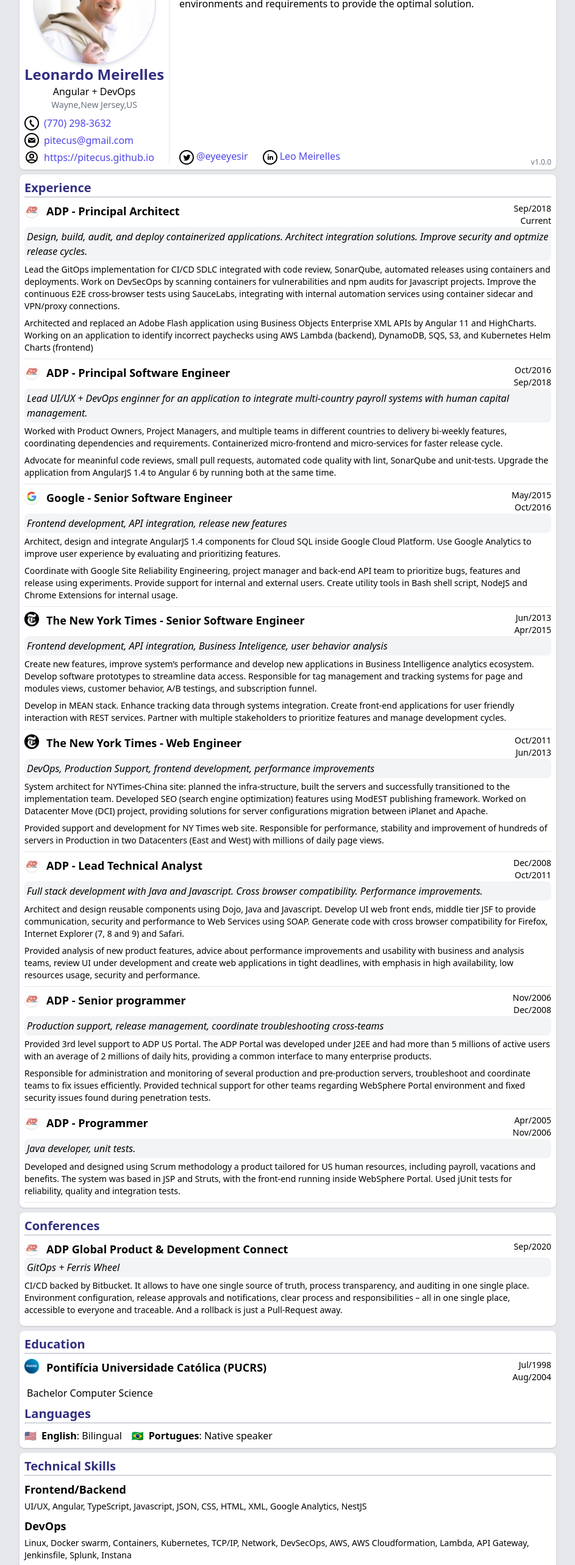
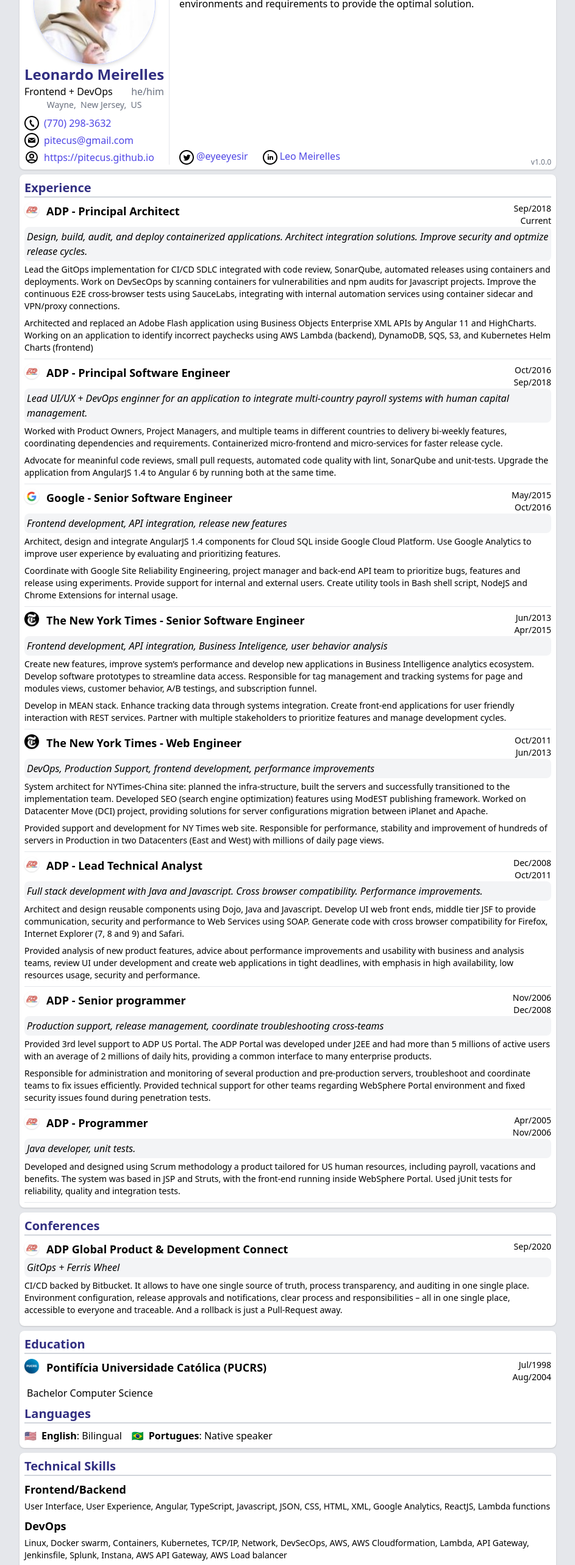
Before and after one commit to pitecus/resume-react, a React (Create React App) app: page /#/resume in a window 1280 px wide. Shown: the part 160-2726 px from the top of the page at 61% size, without its empty margins (168-1111 px from the left). Built offline with nearby package versions, Linux system fonts and the light colour scheme.

Commit message:
feat: add pronoun and small fixed

```diff
--- a/public/assets/resume.json
+++ b/public/assets/resume.json
@@ -2,7 +2,7 @@
   "awards": [],
   "basics": {
     "email": "pitecus@gmail.com",
-    "label": "Angular + DevOps",
+    "label": "Frontend + DevOps",
     "location": {
       "address": "",
       "city": "Wayne",
@@ -13,6 +13,7 @@
     "name": "Leonardo Meirelles",
     "phone": "(770) 298-3632",
     "picture": "leo-meirelles.jpeg",
+    "pronoun": "he/him",
     "profiles": [
       {
         "network": "Twitter",
@@ -63,7 +64,8 @@
   "skills": [
     {
       "keywords": [
-        "UI/UX",
+        "User Interface",
+        "User Experience",
         "Angular",
         "TypeScript",
         "Javascript",
@@ -72,7 +74,8 @@
         "HTML",
         "XML",
         "Google Analytics",
-        "NestJS"
+        "ReactJS",
+        "Lambda functions"
       ],
       "level": "Master",
       "name": "Frontend/Backend"
@@ -90,7 +93,9 @@
         "AWS Cloudformation, Lambda, API Gateway",
         "Jenkinsfile",
         "Splunk",
-        "Instana"
+        "Instana",
+        "AWS API Gateway",
+        "AWS Load balancer"
       ],
       "level": "Master",
       "name": "DevOps"
--- a/src/resume/Experience.tsx
+++ b/src/resume/Experience.tsx
@@ -47,7 +47,7 @@ const Experience = (props: {
       {/* Highlights */}
       {
         props.work.highlights.map((highlight: string) =>
-          <p className="mb-2 text-sm print:text-xs">
+          <p className="mb-2 text-sm print:text-xs" key={highlight}>
             {highlight}
           </p>)
       }
--- a/src/resume/Profile.tsx
+++ b/src/resume/Profile.tsx
@@ -6,7 +6,7 @@ const Profile = (props: {
   return <a
     rel="noopener noreferrer"
     target="_blank"
-    href="{{profile.url}}">
+    href={props.profile.url}>
     {/* Twitter */}
     {
       props.profile.network === 'Twitter' &&
--- a/src/resume/Resume.tsx
+++ b/src/resume/Resume.tsx
@@ -44,7 +44,7 @@ class Resume extends React.Component<
     fetch("/assets/resume.json")
       // Extract only the json portion of the request.
       .then(res => res.json())
-      // PRocess the result.
+      // Process the result.
       .then(
         (result: IResume) => {
           this.setState({
@@ -64,7 +64,7 @@ class Resume extends React.Component<
     fetch("/assets/release.json")
       // Extract only the json portion of the request.
       .then(res => res.json())
-      // PRocess the result.
+      // Process the result.
       .then(
         (result: IRelease) => {
           this.setState({
@@ -104,12 +104,20 @@ class Resume extends React.Component<
                 src="assets/leo-meirelles.jpeg" />
               <div className="sm:pb-0 pb-4 print:pb-0">
                 {/* Name */}
-                <h1 className="font-semibold text-2xl text-indigo-900 ">{resume.basics.name}</h1>
-                {/* Label */}
-                <p>{resume.basics.label}</p>
+                <h1 className="font-semibold text-2xl text-indigo-900">{resume.basics.name}</h1>
+                {/* Label and pronoun */}
+                <div className="flex justify-between">
+                  {/* Label */}
+                  <p>{resume.basics.label}</p>
+                  {/* Pronoun */}
+                  <p className="text-gray-500">{resume.basics.pronoun}</p>
+                </div>
                 {/* Location */}
-                <p className="text-gray-500 text-sm mb-2">{resume.basics.location?.city},
+                <p className="text-gray-500 text-sm mb-2">
+                  {resume.basics.location?.city},
+                  &nbsp;
                   {resume.basics.location?.region},
+                  &nbsp;
                   {resume.basics.location?.countryCode}
                 </p>
                 {/* Phone contact */}
@@ -123,7 +131,7 @@ class Resume extends React.Component<
                   </svg>
                   <a className="pl-2"
                     rel="noopener noreferrer"
-                    href="tel:{resume.basics.phone}">
+                    href={`tel:${resume.basics.phone}`}>
                     {resume.basics.phone}
                   </a>
                 </p>
@@ -138,7 +146,7 @@ class Resume extends React.Component<
                   </svg>
                   <a className="pl-2"
                     rel="noopener noreferrer"
-                    href="mailto:{resume.basics.email}">
+                    href={`mailto:${resume.basics.email}`}>
                     {resume.basics.email}
                   </a>
                 </p>
@@ -156,7 +164,7 @@ class Resume extends React.Component<
                   </svg>
                   <a className="pl-2"
                     rel="noopener noreferrer"
-                    href="{resume.basics.website}">
+                    href={resume.basics.website}>
                     {resume.basics.website}
                   </a>
                 </p>
@@ -205,7 +213,7 @@ class Resume extends React.Component<
                 </h2>
                 {
                   resume.work.map((work) =>
-                    <Experience work={work} />)
+                    <Experience work={work} key={work.startDate} />)
                 }
               </div>
             }
@@ -218,7 +226,7 @@ class Resume extends React.Component<
                 </h2>
                 {
                   resume.publications.map((publication: IPublication) =>
-                    <Publication publication={publication}></Publication>
+                    <Publication publication={publication} key={publication.publisher}></Publication>
                   )
                 }
               </div>
@@ -236,7 +244,7 @@ class Resume extends React.Component<
                     </h2>
                     {
                       resume.education.map(education =>
-                        <Education education={education}></Education>
+                        <Education education={education} key={education.area}></Education>
                       )
                     }
                   </div>
@@ -251,7 +259,7 @@ class Resume extends React.Component<
                     <div className="mt-2 flex flex-row flex-wrap">
                       {
                         resume.languages.map(language =>
-                          <Language language={language}></Language>
+                          <Language language={language} key={language.language}></Language>
                         )
                       }
                     </div>
@@ -269,7 +277,7 @@ class Resume extends React.Component<
                 <dl>
                   {
                     resume.skills.map(skill =>
-                      <Skill skill={skill}></Skill>
+                      <Skill skill={skill} key={skill.name}></Skill>
                     )
                   }
                 </dl>
--- a/src/resume/basics.interface.ts
+++ b/src/resume/basics.interface.ts
@@ -12,6 +12,7 @@ interface IBasics {
   phone: string;
   picture: string;
   profiles?: IProfile[] | null;
+  pronoun: string;
   summary: string;
   website: string;
 }
```
